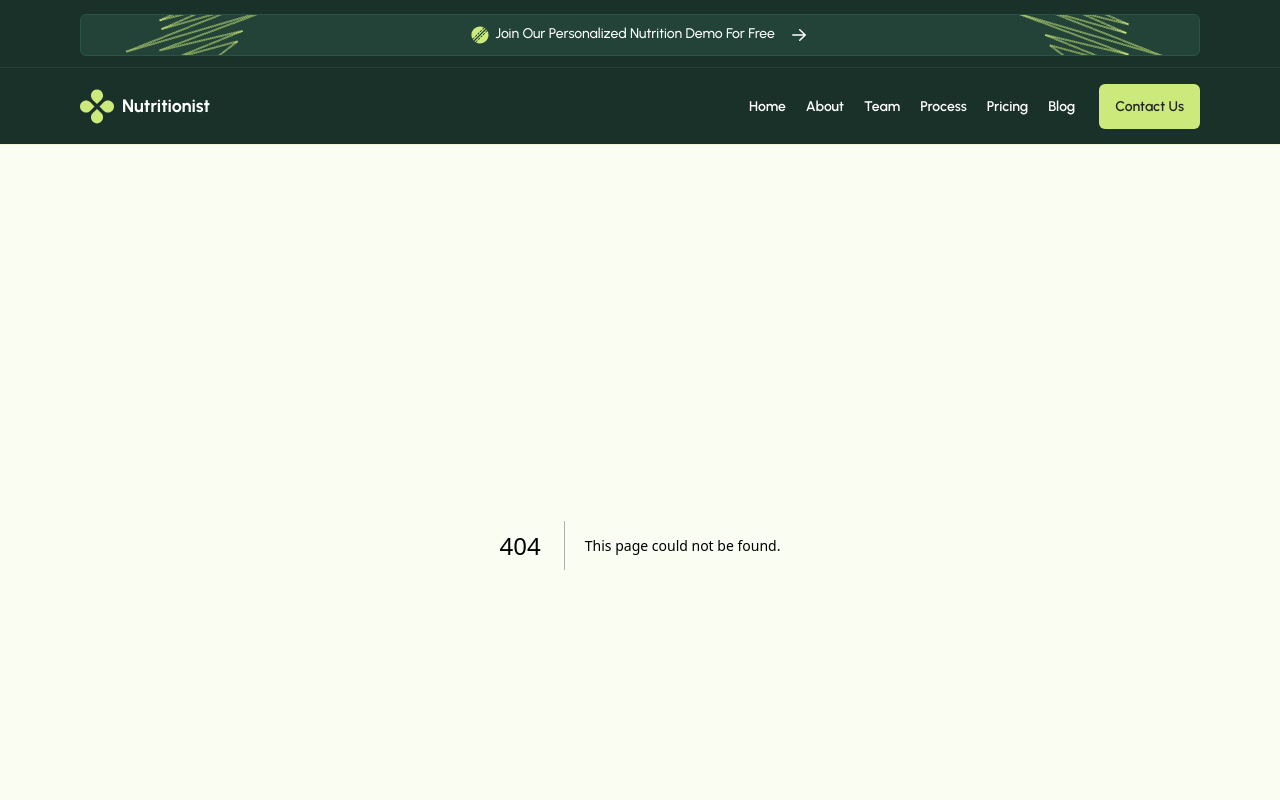
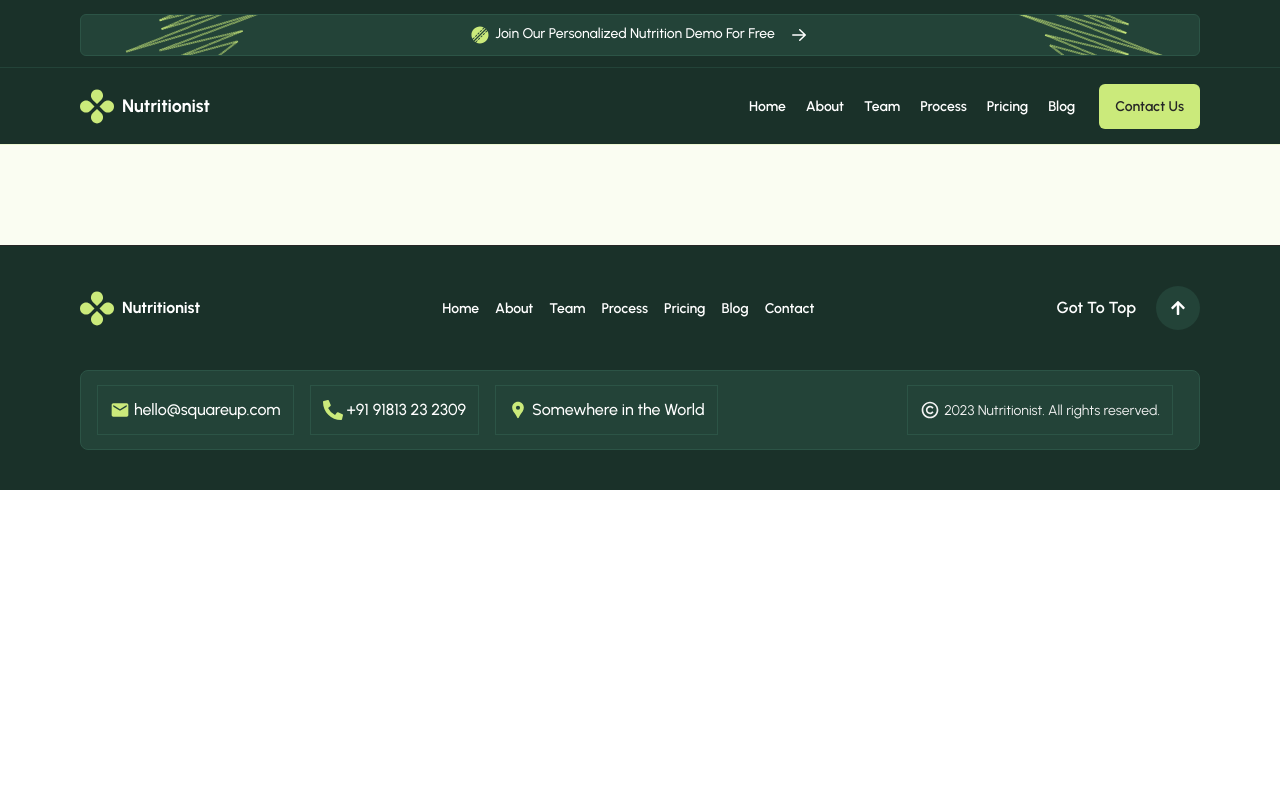
Before and after one commit to FojleTuhin/Nutritionist, a Next.js app: page /process in a window 1280 px wide. Before the commit this address had no page. Shown: the top 800 px of the page. Built offline with nearby package versions, Linux system fonts and the light colour scheme.

Commit message:
add process page

```diff
--- a/package.json
+++ b/package.json
@@ -21,6 +21,7 @@
     "react-dom": "^18",
     "react-icons": "^5.3.0",
     "react-slick": "^0.30.2",
+    "sharp": "^0.33.5",
     "slick-carousel": "^1.8.1",
     "tailwind-merge": "^2.5.2",
     "tailwindcss-animate": "^1.0.7"
--- /dev/null
+++ b/src/app/process/page.js
@@ -0,0 +1,11 @@
+import React from 'react';
+
+const page = () => {
+    return (
+        <div>
+
+        </div>
+    );
+};
+
+export default page;
--- a/src/app/team/page.js
+++ b/src/app/team/page.js
@@ -6,9 +6,9 @@ import React from 'react';
 const page = () => {
     return (
         <div className='px-4 tablet:px-10 medium:px-[60px]  laptop:px-20 pt-20 '>
-            <TeamExpert/>
-            <ManagementTeams/>
-            <JoinOurTeam/>
+            <TeamExpert heading='Meet Our Team of Experts' subHeading='Our team at Nutritionist is composed of highly skilled professionals who are passionate about helping you achieve your health and wellness goals. With a diverse range of expertise in nutrition, coaching, and support, our team is dedicated to providing you with the guidance and personalized care you need. Get to know the experts behind our success and discover how they can make a positive impact on your journey to better health.' />
+            <ManagementTeams />
+            <JoinOurTeam />
         </div>
     );
 };
--- a/src/components/shared/Footer.jsx
+++ b/src/components/shared/Footer.jsx
@@ -32,7 +32,7 @@ const Footer = () => {
                                 <Link href="/team" className=" hover:underline underline-offset-4" prefetch={false}>
                                     Team
                                 </Link>
-                                <Link href="#" className=" hover:underline underline-offset-4" prefetch={false}>
+                                <Link href="/process" className=" hover:underline underline-offset-4" prefetch={false}>
                                     Process
                                 </Link>
                                 <Link href="#" className=" hover:underline underline-offset-4" prefetch={false}>
--- a/src/components/shared/Navbar.jsx
+++ b/src/components/shared/Navbar.jsx
@@ -85,7 +85,7 @@ const Navbar = () => {
                     <Link href="/team" className="text-[14px] font-semibold rounded-[6px] hover:underline underline-offset-4" prefetch={false}>
                         Team
                     </Link>
-                    <Link href="#" className="text-[14px] font-semibold rounded-[6px] hover:underline underline-offset-4" prefetch={false}>
+                    <Link href="/process" className="text-[14px] font-semibold rounded-[6px] hover:underline underline-offset-4" prefetch={false}>
                         Process
                     </Link>
                     <Link href="#" className="text-[14px] font-semibold rounded-[6px] hover:underline underline-offset-4" prefetch={false}>
@@ -116,7 +116,7 @@ const Navbar = () => {
                             <Link href="/team" className="text-[14px] font-semibold rounded-[6px] hover:underline underline-offset-4" prefetch={false}>
                                 Team
                             </Link>
-                            <Link href="#" className="text-[14px] font-semibold rounded-[6px] hover:underline underline-offset-4" prefetch={false}>
+                            <Link href="/process" className="text-[14px] font-semibold rounded-[6px] hover:underline underline-offset-4" prefetch={false}>
                                 Process
                             </Link>
                             <Link href="#" className="text-[14px] font-semibold rounded-[6px] hover:underline underline-offset-4" prefetch={false}>
--- a/src/components/teamPage/TeamExpert.jsx
+++ b/src/components/teamPage/TeamExpert.jsx
@@ -3,7 +3,7 @@ import RadiulPlus from './RadiulPlus';
 import '../../app/globals.css'
 
 
-const TeamExpert = () => {
+const TeamExpert = ({ heading, subHeading }) => {
     return (
         <div>
             <div className='bg-[#F6FBE9]  overflow-hidden rounded-t-[10px]  p-[30px] tablet:p-10 medium:pt-[60px]  laptop:p-20 '>
@@ -11,8 +11,8 @@ const TeamExpert = () => {
                     <RadiulPlus />
                 </div>
                 <div className='-mt-20 '>
-                    <p className='text-center medium:text-[38px] text-[28px] font-semibold text-[#262626]'>Meet Our Team of Experts</p>
-                    <p className='text-center text-[#333333] font-medium mt-[10px] medium:text-[16px] text-[14px]'>Our team at Nutritionist is composed of highly skilled professionals who are passionate about helping you achieve your health and wellness goals. With a diverse range of expertise in nutrition, coaching, and support, our team is dedicated to providing you with the guidance and personalized care you need. Get to know the experts behind our success and discover how they can make a positive impact on your journey to better health.</p>
+                    <p className='text-center medium:text-[38px] text-[28px] font-semibold text-[#262626]'>{heading}</p>
+                    <p className='text-center text-[#333333] font-medium mt-[10px] medium:text-[16px] text-[14px]'>{subHeading}</p>
                 </div>
             </div>
 
```
Also changed, not shown: 1 other file (tests, documents, lock files or other folders).
